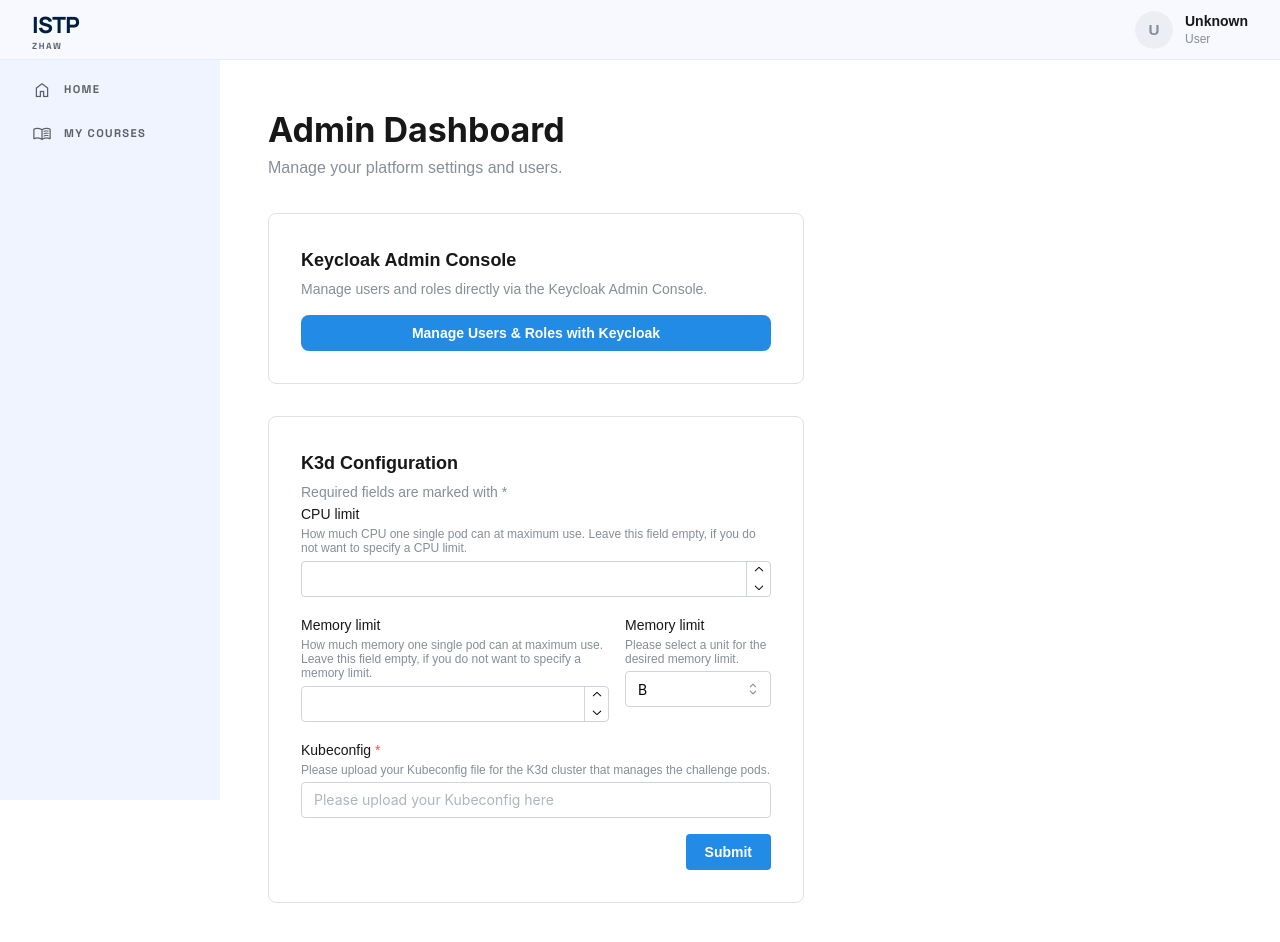
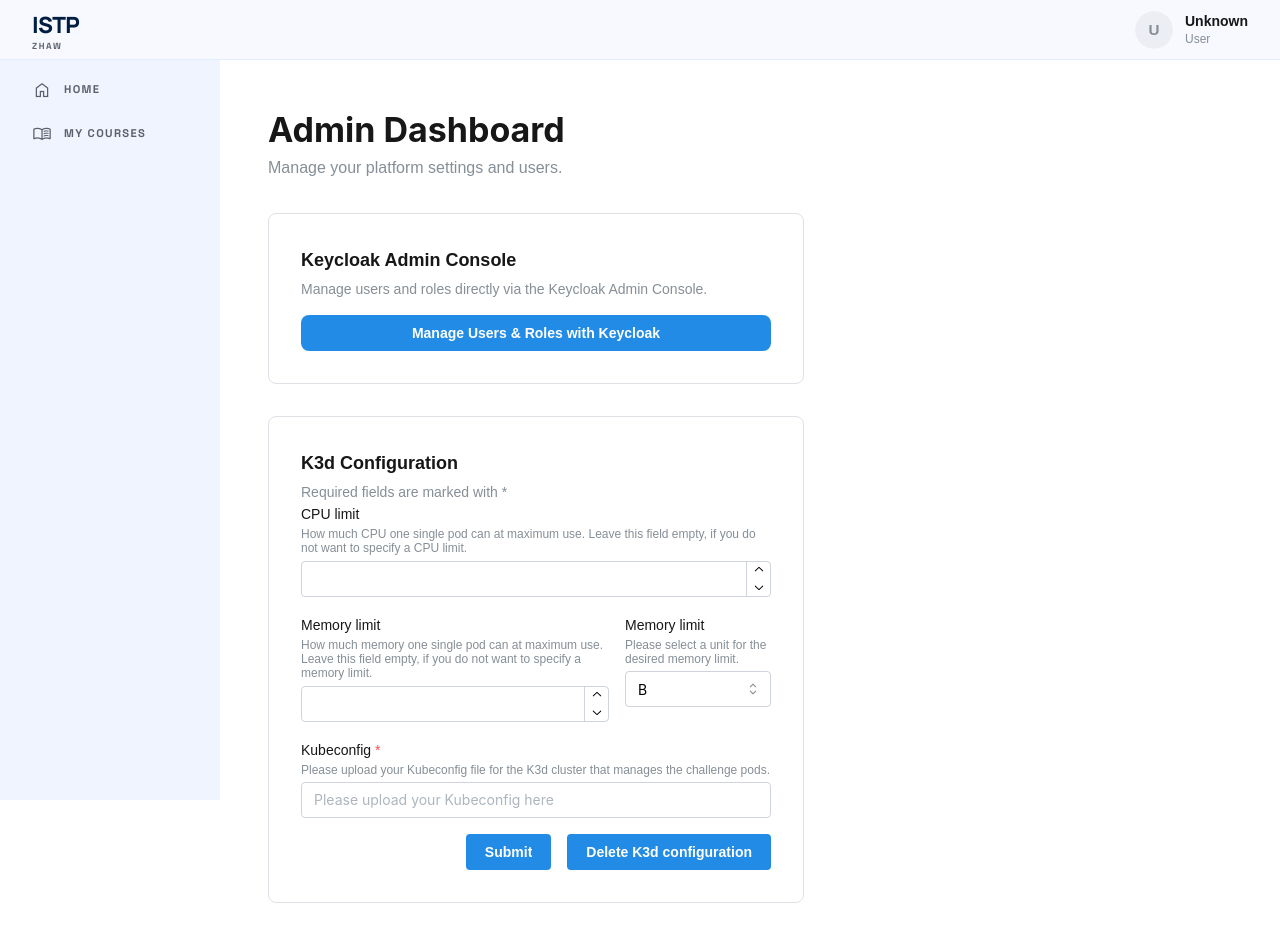
Before and after one commit to PM4-ISTP/PM4-IT24aWIN-ISTP, a Next.js app in the folder frontend/: page /dashboard/admin in a window 1280 px wide. Shown: the top 942 px of the page. Built offline with nearby package versions, Linux system fonts and the light colour scheme; no server answers.

Commit message:
Admin must be able to delete the K3d configuration

```diff
--- a/frontend/src/app/actions.ts
+++ b/frontend/src/app/actions.ts
@@ -12,7 +12,8 @@ export async function postTest() {
   return (await res.json()) as unknown;
 }
 
-// TODO: replace this function with functions from pull request #54
+// --- TODO: replace these functions with functions from pull request #54 ---
+
 export async function postAdminConfig(formData: FormData) {
   const res = await fetchBackendMultipartFormData("/api/admin/config", { method: "POST", body: formData });
 
@@ -22,3 +23,13 @@ export async function postAdminConfig(formData: FormData) {
 
   return res.body;
 }
+
+export async function deleteAdminConfig() {
+  const res = await fetchBackendMultipartFormData("/api/admin/config", { method: "DELETE" });
+
+  if (!res.ok) {
+    throw new Error(`Backend returned ${res.status}: ${res.statusText}`);
+  }
+
+  return res.body;
+}
--- a/frontend/src/components/AdminConfigForm.tsx
+++ b/frontend/src/components/AdminConfigForm.tsx
@@ -3,7 +3,7 @@
 import { useState } from "react";
 import { Button, FileInput, Grid, Group, NumberInput, Select, Stack, Text } from "@mantine/core";
 import { useForm } from "@mantine/form";
-import { postAdminConfig } from "@/src/app/actions";
+import { deleteAdminConfig, postAdminConfig } from "@/src/app/actions";
 import { memorySpecificationToString, MemoryUnit, memoryUnits } from "@/src/lib/memoryUnit";
 
 export default function AdminConfigForm() {
@@ -40,7 +40,12 @@ export default function AdminConfigForm() {
       await postAdminConfig(formData);
       setCompleted(true);
     }
-  };
+  }
+
+  const handleDelete = async () => {
+      await deleteAdminConfig();
+      setCompleted(true);
+  }
 
   const setCpuLimit = (setInFormData: FormData, cpuLimit: number | string) => {
     if (cpuLimit !== "") {
@@ -122,6 +127,9 @@ export default function AdminConfigForm() {
         <Button type="submit" loading={form.submitting}>
           Submit
         </Button>
+        <Button type="button" onClick={() => handleDelete()} loading={form.submitting}>
+          Delete K3d configuration
+        </Button>
       </Group>
     </form>
   );
```
